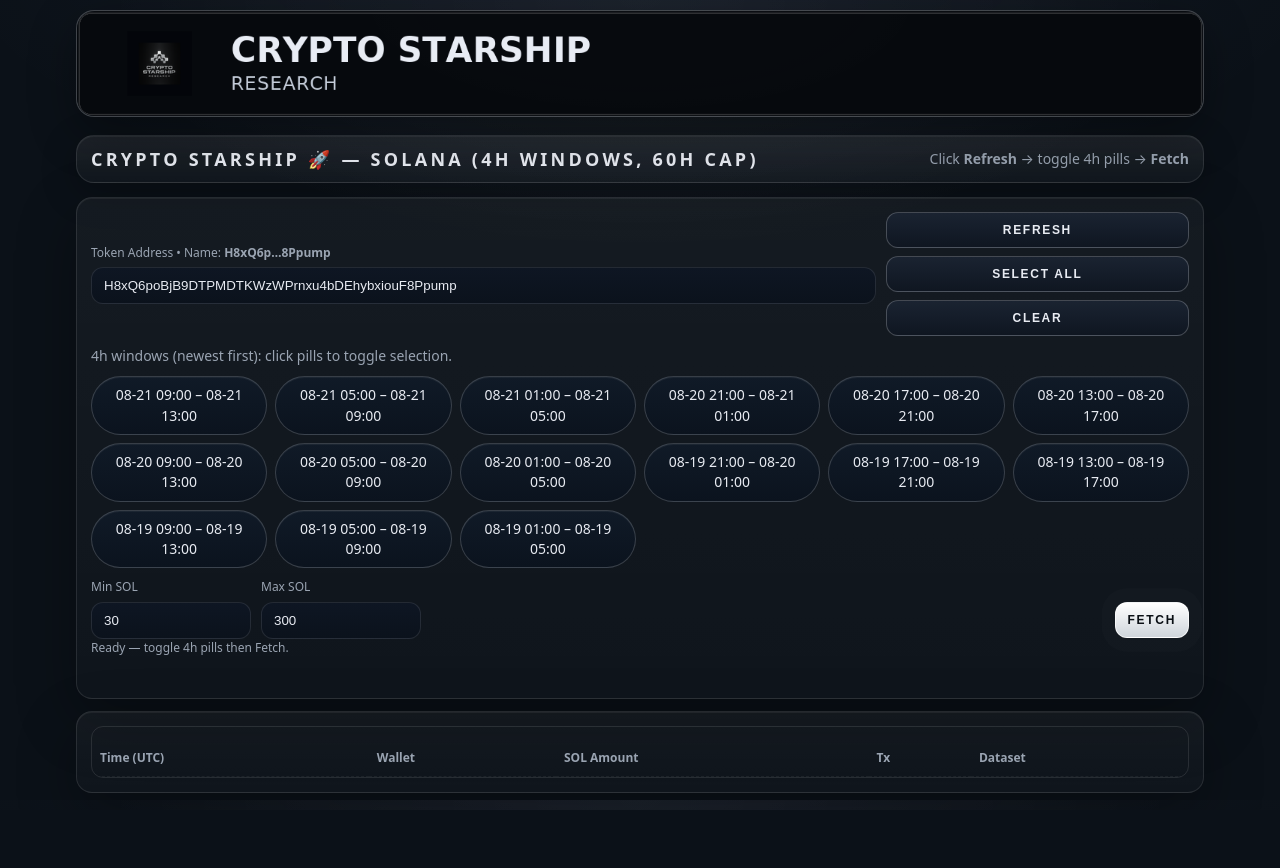
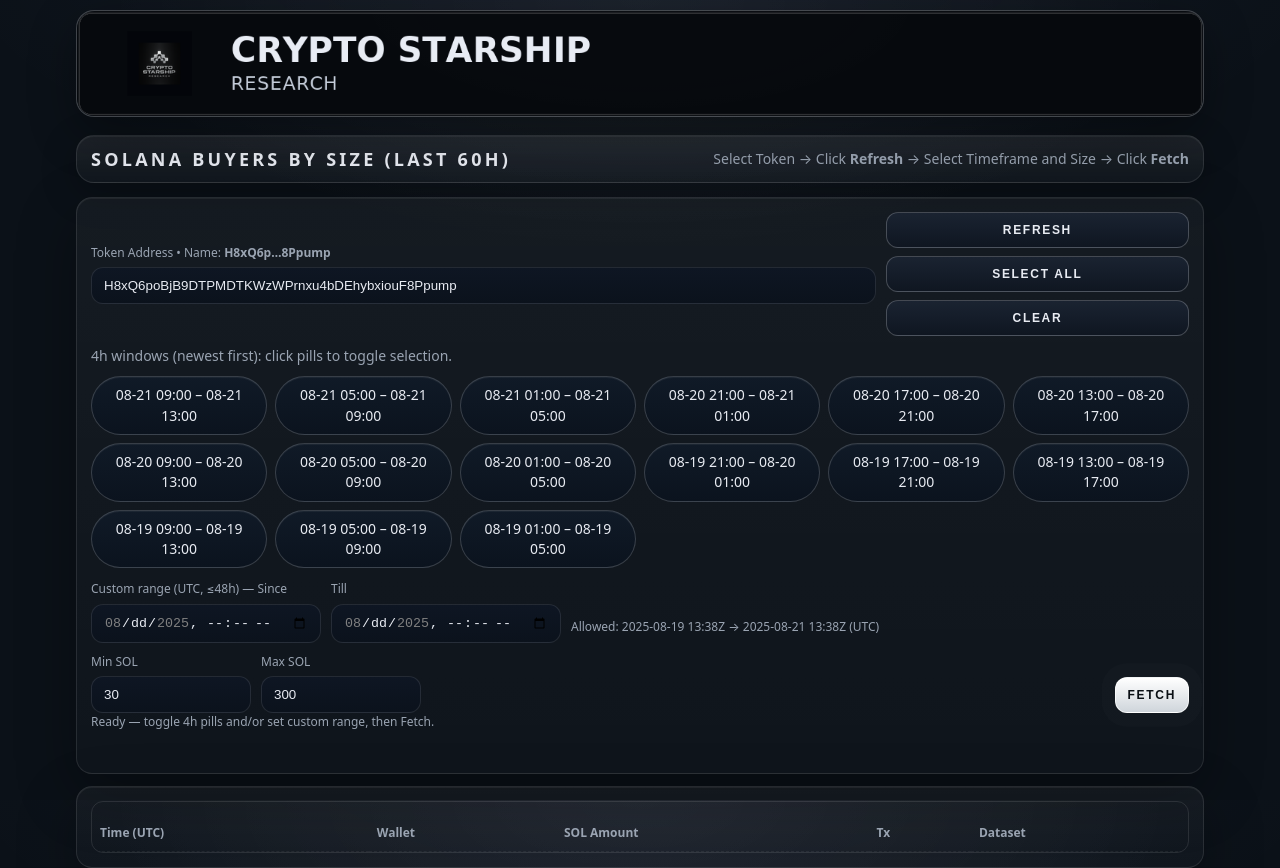
Before and after one commit to CryptoPilot16/starship, a website: page public/index.html in a window 1280 px wide. Both pictures are taken after a click on the button "REFRESH". Before the commit the page ends 810 px from the top, so only its background shows below. Drawn offline with Linux system fonts and the light colour scheme; no server answers.

Commit message:
Update index.html

```diff
--- a/public/index.html
+++ b/public/index.html
@@ -109,8 +109,8 @@
 
   <div class="wrap">
     <header>
-      <h1 class="caps">Crypto Starship 🚀 — Solana (4h Windows, 60h cap)</h1>
-      <div class="muted">Click <b>Refresh</b> → toggle 4h pills → <b>Fetch</b></div>
+      <h1 class="caps">Solana Buyers By Size (Last 60h)</h1>
+      <div class="muted">Select Token → Click <b>Refresh</b> → Select Timeframe and Size → Click <b>Fetch</b></div>
     </header>
 
     <section class="card">
@@ -132,6 +132,19 @@
 
         <div class="muted" style="margin-top:10px">4h windows (newest first): click pills to toggle selection.</div>
         <div id="candles" class="grid"></div>
+
+        <!-- Custom timeframe (UTC, within last 48h) -->
+        <div class="row" style="margin-top:12px;align-items:flex-end">
+          <div style="width:230px">
+            <label for="customSince">Custom range (UTC, ≤48h) — Since</label>
+            <input type="datetime-local" id="customSince" step="60" />
+          </div>
+          <div style="width:230px">
+            <label for="customTill">Till</label>
+            <input type="datetime-local" id="customTill" step="60" />
+          </div>
+          <div class="tiny muted" id="customBounds" style="padding-bottom:8px"></div>
+        </div>
 
         <div class="row" style="margin-top:10px">
           <div style="width:160px">
@@ -174,7 +187,8 @@
 
   <script>
     /************* constants *************/
-    const REALTIME_HOURS = 60; // 60h cap
+    const REALTIME_HOURS = 60;             // pills cover 60h
+    const CUSTOM_RANGE_MAX_HOURS = 48;     // custom range is limited to last 48h
     const CANDLE_HOURS = 4;
     const NUM_CANDLES = REALTIME_HOURS / CANDLE_HOURS; // 15 windows
     const DEFAULT_MINT = "H8xQ6poBjB9DTPMDTKWzWPrnxu4bDEhybxiouF8Ppump";
@@ -183,6 +197,7 @@
     const statusEl=$("#status"), statusTop=$("#statusTop"), tbody=$("#tbody"), candlesWrap=$("#candles");
     const tokenInput=$("#token"), tokenNameEl=$("#tokenName"),
           refreshBtn=$("#refreshChart"), fetchBtn=$("#fetchBtn");
+    const customSince=$("#customSince"), customTill=$("#customTill"), customBounds=$("#customBounds");
 
     const pad = n => String(n).padStart(2,"0");
     const toLocalISO = d => `${d.getUTCFullYear()}-${pad(d.getUTCMonth()+1)}-${pad(d.getUTCDate())} ${pad(d.getUTCHours())}:${pad(d.getUTCMinutes())}Z`;
@@ -198,6 +213,20 @@
     function setFetchEmphasis(on){
       fetchBtn.classList.toggle("btn-metal", !!on);
       fetchBtn.classList.toggle("btn-pulse", !!on);
+    }
+
+    /************* custom range bounds (48h window in UTC) *************/
+    function updateCustomBounds(){
+      const now = new Date();
+      const min = new Date(now.getTime() - CUSTOM_RANGE_MAX_HOURS*3600*1000);
+      const isoLocal = d => {
+        const z = new Date(d); z.setSeconds(0,0);
+        // toISOString → 'YYYY-MM-DDTHH:MM:SSZ'; remove 'Z' so datetime-local accepts it (as local)
+        return z.toISOString().slice(0,16);
+      };
+      customSince.min = customTill.min = isoLocal(min);
+      customSince.max = customTill.max = isoLocal(now);
+      customBounds.textContent = `Allowed: ${toLocalISO(min)} → ${toLocalISO(now)} (UTC)`;
     }
 
     /************* token name (best-effort) *************/
@@ -240,9 +269,29 @@
     }
     function clearPills(){ candlesWrap.querySelectorAll(".pill").forEach(el=>el.dataset.active="false"); }
     function allPills(){ candlesWrap.querySelectorAll(".pill").forEach(el=>el.dataset.active="true"); }
+
     function selectedWindows(){
       const idxs=[...candlesWrap.querySelectorAll(".pill[data-active='true']")].map(n=>+n.dataset.idx).sort((x,y)=>x-y);
-      return idxs.map(i=>({ since: toInputISO(candles[i].since), till: toInputISO(candles[i].till) }));
+      const out = idxs.map(i=>({ since: toInputISO(candles[i].since), till: toInputISO(candles[i].till) }));
+
+      // Optional custom range (validate & clamp to 48h window)
+      const cs = customSince.value;
+      const ct = customTill.value;
+      if(cs && ct){
+        const s = new Date(cs);
+        const t = new Date(ct);
+        if(!isNaN(s) && !isNaN(t) && s < t){
+          const now = new Date();
+          const min = new Date(now.getTime() - CUSTOM_RANGE_MAX_HOURS*3600*1000);
+          if(s >= min && t <= now){
+            out.push({ since: toInputISO(s), till: toInputISO(t) });
+          }else{
+            statusTop.textContent = "Custom range must be within the last 48h (UTC).";
+            statusTop.className = "tiny err";
+          }
+        }
+      }
+      return out;
     }
 
     /************* API *************/
@@ -279,12 +328,14 @@
 
     /************* Refresh *************/
     async function refreshAll(){
-      // User clicked Refresh → Fetch should highlight, Refresh loses it
+      // After refresh → Fetch highlights, Refresh loses highlight
       setRefreshEmphasis(false);
+      setFetchEmphasis(true);
 
       clearPills();
       candles = buildCandles();
       renderCandles();
+      updateCustomBounds(); // update custom datetime min/max
 
       const token=tokenInput.value.trim();
       if(!token){ statusTop.textContent="Enter a token address."; statusTop.className="tiny err"; return; }
@@ -292,14 +343,13 @@
       statusTop.textContent="Resolving token…"; statusTop.className="tiny";
       try{
         tokenNameEl.textContent = await resolveTokenName(token);
-        statusTop.textContent="Ready — toggle 4h pills then Fetch.";
+        statusTop.textContent="Ready — toggle 4h pills and/or set custom range, then Fetch.";
         statusTop.className="tiny ok";
       }catch{
         tokenNameEl.textContent = token.slice(0,6)+"…"+token.slice(-6);
-        statusTop.textContent="Ready."; statusTop.className="tiny ok";
+        statusTop.textContent="Ready.";
+        statusTop.className="tiny ok";
       }
-      // highlight Fetch after refresh completes
-      setFetchEmphasis(true);
     }
 
     // Fetch selected windows
@@ -311,7 +361,7 @@
       const minSol=parseFloat($("#minSol").value), maxSol=parseFloat($("#maxSol").value);
       const windows=selectedWindows();
       if(!token){ statusEl.textContent="Enter a token address."; statusEl.className="status err"; return; }
-      if(windows.length===0){ statusEl.textContent="Select at least one 4h window (toggle pills)."; statusEl.className="status err"; return; }
+      if(windows.length===0){ statusEl.textContent="Select at least one 4h window or set a custom range."; statusEl.className="status err"; return; }
 
       statusEl.textContent="Loading…"; statusEl.className="status";
       try{
@@ -333,13 +383,16 @@
     // Buttons
     $("#refreshChart").onclick = ()=> refreshAll();
     $("#selectAll").onclick = ()=> allPills();
-    $("#clearAll").onclick  = ()=> clearPills();
+    $("#clearAll").onclick  = ()=>{
+      clearPills();
+      customSince.value = ""; customTill.value = "";
+    };
 
     // Initial UI defaults
     $("#token").value = DEFAULT_MINT;
     (async()=>{ $("#tokenName").textContent = await resolveTokenName(DEFAULT_MINT); })();
 
-    // Initial emphasis: highlight Refresh, keep Fetch neutral
+    // Initial emphasis: Refresh highlighted, Fetch neutral
     setRefreshEmphasis(true);
     setFetchEmphasis(false);
 
@@ -352,6 +405,7 @@
 
     candles = buildCandles();
     renderCandles();
+    updateCustomBounds();
   </script>
 </body>
 </html>
```
